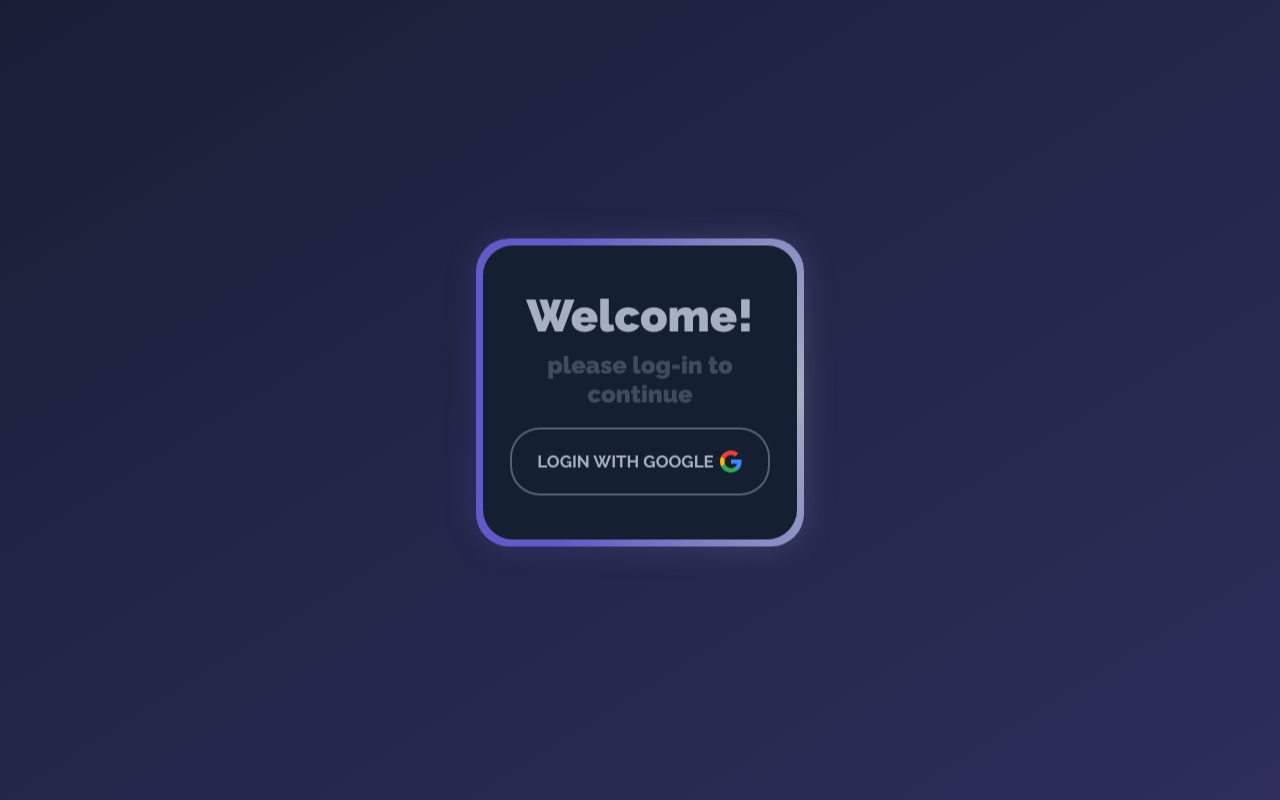
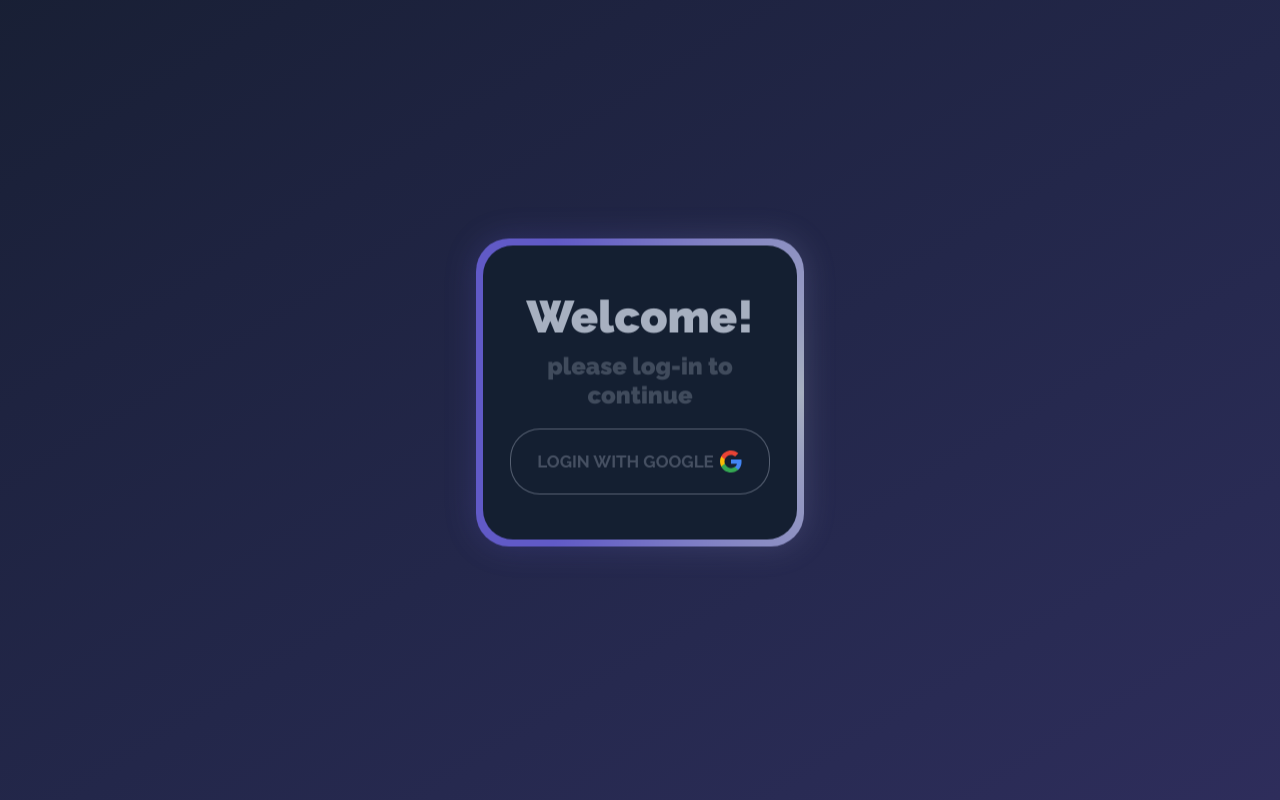
Before and after one commit to Deuxide/Webiste, a website with bundled scripts: page reqlog.html in a window 1280 px wide. Built offline with nearby package versions, Linux system fonts and the light colour scheme.

```diff
--- a/REQ-CSS/log.css
+++ b/REQ-CSS/log.css
@@ -157,13 +157,14 @@
     padding: 1.25rem;
     background-color: var(--colors);
 
+    color: #a7b0c057;
     font-size: 17px;
     font-weight: 700;
     text-transform: uppercase;
 
     outline: none;
     border-style: solid;
-    border-width: 2px;
+    border-width: 1px;
     border-color: #a7b0c073;
     border-radius: 30px;
 
@@ -191,6 +192,7 @@
     border-color: var(--colorp);
     box-shadow: 0 0 5px var(--colorp);
     transform: translateY(-3px);
+    color: var(--colorp);
 }
 
 #google-login-btn:active {
```
